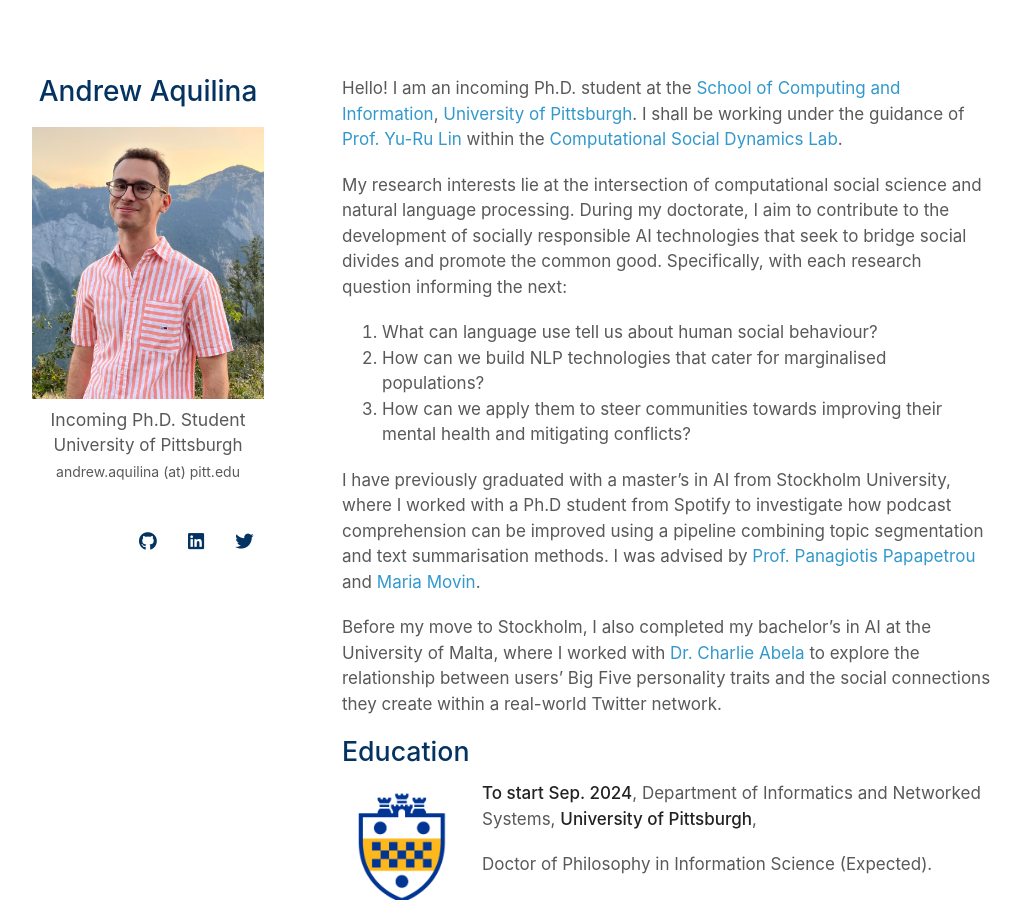
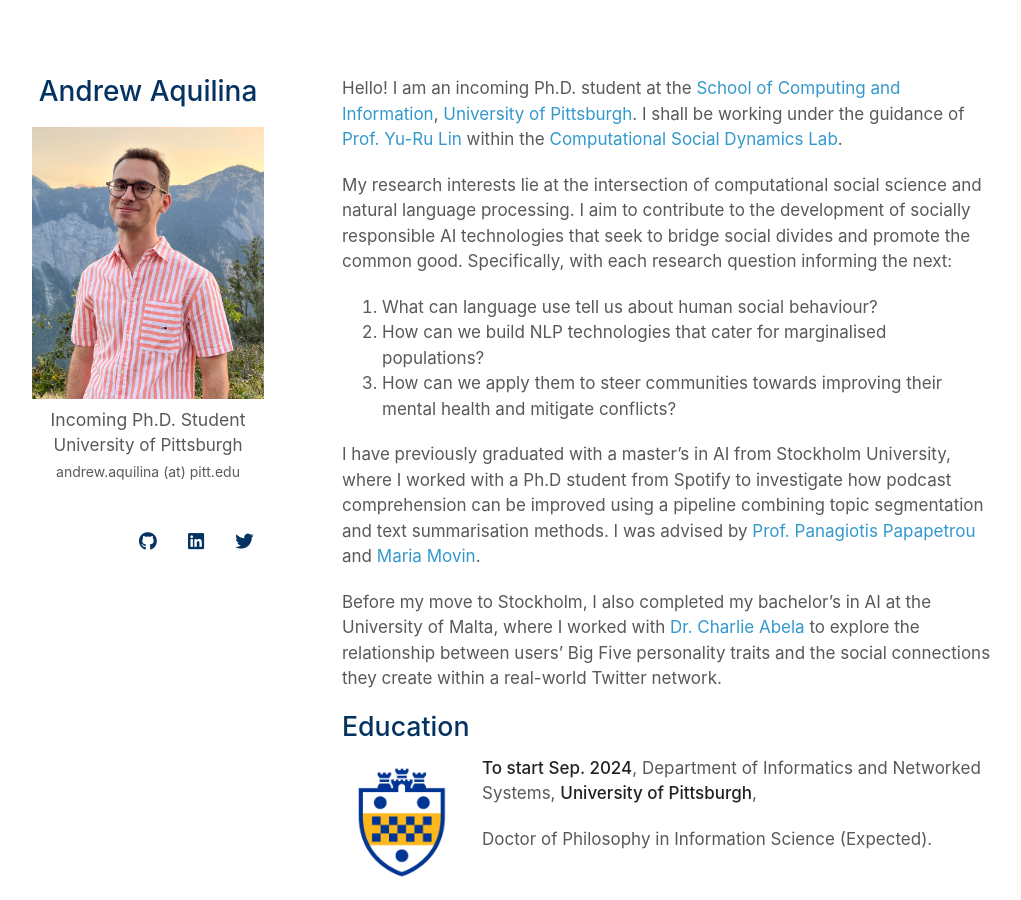
Before and after one commit to andaqu/andaqu.github.io, a Jekyll site: the page built from index.md, in a window 1280 px wide and 900 px high. Shown: the whole window, without its empty margins (128-1149 px from the left). Built offline with Jekyll 4.4.1, drawn with Linux system fonts in a browser that asks for light colours; nearby versions of some CDN libraries; a style sheet for code colours, icons or effects is not loaded.

Commit message:
Update index.md

```diff
--- a/index.md
+++ b/index.md
@@ -4,11 +4,11 @@
 
 Hello! I am an incoming Ph.D. student at the [School of Computing and Information](https://www.sci.pitt.edu/), [University of Pittsburgh](https://pitt.edu/). I shall be working under the guidance of [Prof. Yu-Ru Lin](http://www.yurulin.com/) within the [Computational Social Dynamics Lab](https://picsolab.github.io/).
 
-My research interests lie at the intersection of computational social science and natural language processing. During my doctorate, I aim to contribute to the development of socially responsible AI technologies that seek to bridge social divides and promote the common good. Specifically, with each research question informing the next:
+My research interests lie at the intersection of computational social science and natural language processing. I aim to contribute to the development of socially responsible AI technologies that seek to bridge social divides and promote the common good. Specifically, with each research question informing the next:
 <ol>
   <li>What can language use tell us about human social behaviour?</li>
   <li>How can we build NLP technologies that cater for marginalised populations?</li>
-  <li>How can we apply them to steer communities towards improving their mental health and mitigating conflicts?</li>
+  <li>How can we apply them to steer communities towards improving their mental health and mitigate conflicts?</li>
 </ol>
 
 I have previously graduated with a master’s in AI from Stockholm University, where I worked with a Ph.D student from Spotify to investigate how podcast comprehension can be improved using a pipeline combining topic segmentation and text summarisation methods. I was advised by [Prof. Panagiotis Papapetrou](https://papapetrou.blogs.dsv.su.se/) and [Maria Movin](https://www.linkedin.com/in/mariamovin).
```
